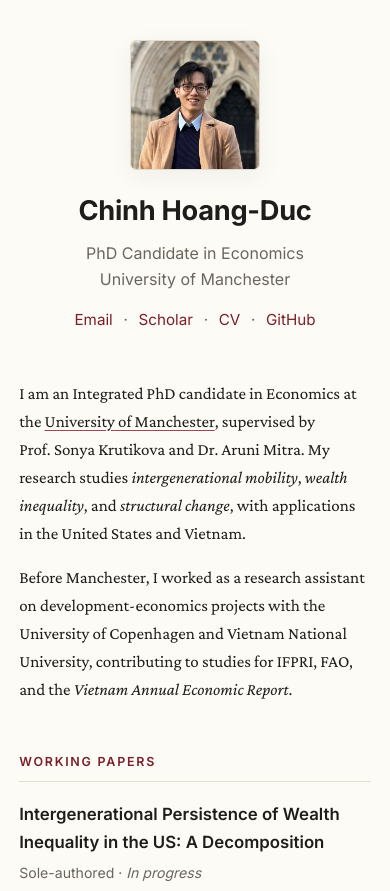
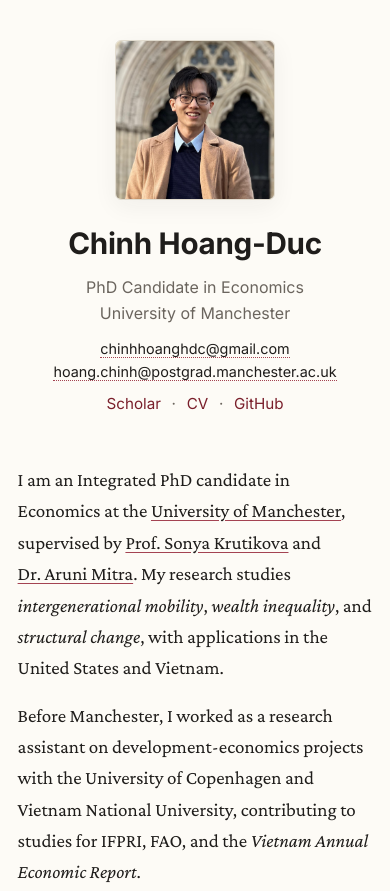
Before and after one commit to chinh-hoangduc/chinh-hoangduc.github.io, a plain HTML site: page index.html in a window 390 px wide. Shown: the top 891 px of the page. Drawn offline with nearby package versions, Linux system fonts and the light colour scheme.

Commit message:
feedback round 1: bigger fonts, wider column, emails, supervisor links

```diff
--- a/index.html
+++ b/index.html
@@ -33,9 +33,11 @@
         <h1>Chinh Hoang-Duc</h1>
         <p class="role">PhD Candidate in Economics</p>
         <p class="affil">University of Manchester</p>
+        <p class="emails">
+          <a href="mailto:chinhhoanghdc@gmail.com">chinhhoanghdc@gmail.com</a><br />
+          <a href="mailto:hoang.chinh@postgrad.manchester.ac.uk">hoang.chinh@postgrad.manchester.ac.uk</a>
+        </p>
         <p class="links">
-          <a href="mailto:chinhhoanghdc@gmail.com">Email</a>
-          <span class="dot">·</span>
           <!-- TODO: replace # with your Google Scholar profile URL -->
           <a href="#" target="_blank" rel="noopener">Scholar</a>
           <span class="dot">·</span>
@@ -52,7 +54,10 @@
       <p>
         I am an Integrated PhD candidate in Economics at the
         <a href="https://www.manchester.ac.uk/" target="_blank" rel="noopener">University of Manchester</a>,
-        supervised by Prof.&nbsp;Sonya Krutikova and Dr.&nbsp;Aruni Mitra.
+        supervised by
+        <a href="https://sites.google.com/view/sonyakrutikova/home" target="_blank" rel="noopener">Prof.&nbsp;Sonya Krutikova</a>
+        and
+        <a href="https://arunimitra.com/" target="_blank" rel="noopener">Dr.&nbsp;Aruni Mitra</a>.
         My research studies <em>intergenerational mobility</em>, <em>wealth inequality</em>,
         and <em>structural change</em>, with applications in the United States and Vietnam.
       </p>
@@ -217,10 +222,7 @@
 
     <!-- ============== FOOTER ============== -->
     <footer>
-      <p>
-        <a href="mailto:chinhhoanghdc@gmail.com">chinhhoanghdc@gmail.com</a> ·
-        Manchester, UK
-      </p>
+      <p>Manchester, UK</p>
       <p class="updated">Last updated May 2026.</p>
     </footer>
 
--- a/style.css
+++ b/style.css
@@ -25,31 +25,31 @@ body {
   background: var(--bg);
   color: var(--text);
   font-family: var(--serif);
-  font-size: 19px;
+  font-size: 21px;
   line-height: 1.65;
   -webkit-font-smoothing: antialiased;
   text-rendering: optimizeLegibility;
 }
 
 main {
-  max-width: 760px;
+  max-width: 920px;
   margin: 0 auto;
-  padding: 5rem 1.5rem 4rem;
+  padding: 4rem 1.25rem 3.5rem;
 }
 
 /* ---------- HEADER ---------- */
 
 .header {
   display: grid;
-  grid-template-columns: 160px 1fr;
-  gap: 2rem;
+  grid-template-columns: 192px 1fr;
+  gap: 2.2rem;
   align-items: center;
   margin-bottom: 3rem;
 }
 
 .photo {
-  width: 160px;
-  height: 160px;
+  width: 192px;
+  height: 192px;
   object-fit: cover;
   border-radius: 6px;
   border: 1px solid var(--rule);
@@ -76,7 +76,26 @@ main {
   font-family: var(--sans);
   font-size: 1rem;
   color: var(--muted);
-  margin: 0 0 0.9rem;
+  margin: 0 0 0.75rem;
+}
+
+.emails {
+  font-family: var(--sans);
+  font-size: 0.95rem;
+  line-height: 1.55;
+  margin: 0 0 0.5rem;
+}
+
+.emails a {
+  color: var(--text);
+  text-decoration: none;
+  border-bottom: 1px dotted var(--accent-soft);
+  transition: color 120ms ease, border-color 120ms ease;
+}
+
+.emails a:hover {
+  color: var(--accent);
+  border-bottom-color: var(--accent);
 }
 
 .links {
@@ -338,9 +357,9 @@ footer .updated {
 /* ---------- MOBILE ---------- */
 
 @media (max-width: 600px) {
-  body { font-size: 17px; }
+  body { font-size: 19px; }
 
-  main { padding: 2.5rem 1.2rem 3rem; }
+  main { padding: 2.5rem 1.1rem 3rem; }
 
   .header {
     grid-template-columns: 1fr;
@@ -349,12 +368,18 @@ footer .updated {
   }
 
   .photo {
-    width: 130px;
-    height: 130px;
+    width: 160px;
+    height: 160px;
     margin: 0 auto;
   }
 
-  .header-text h1 { font-size: 1.7rem; }
+  .header-text h1 { font-size: 1.85rem; }
+
+  .emails {
+    /* email strings can be long on phones — let them shrink gracefully */
+    word-break: break-all;
+    font-size: 0.9rem;
+  }
 
   ul.awards li {
     grid-template-columns: 3.5rem 1fr;
```
